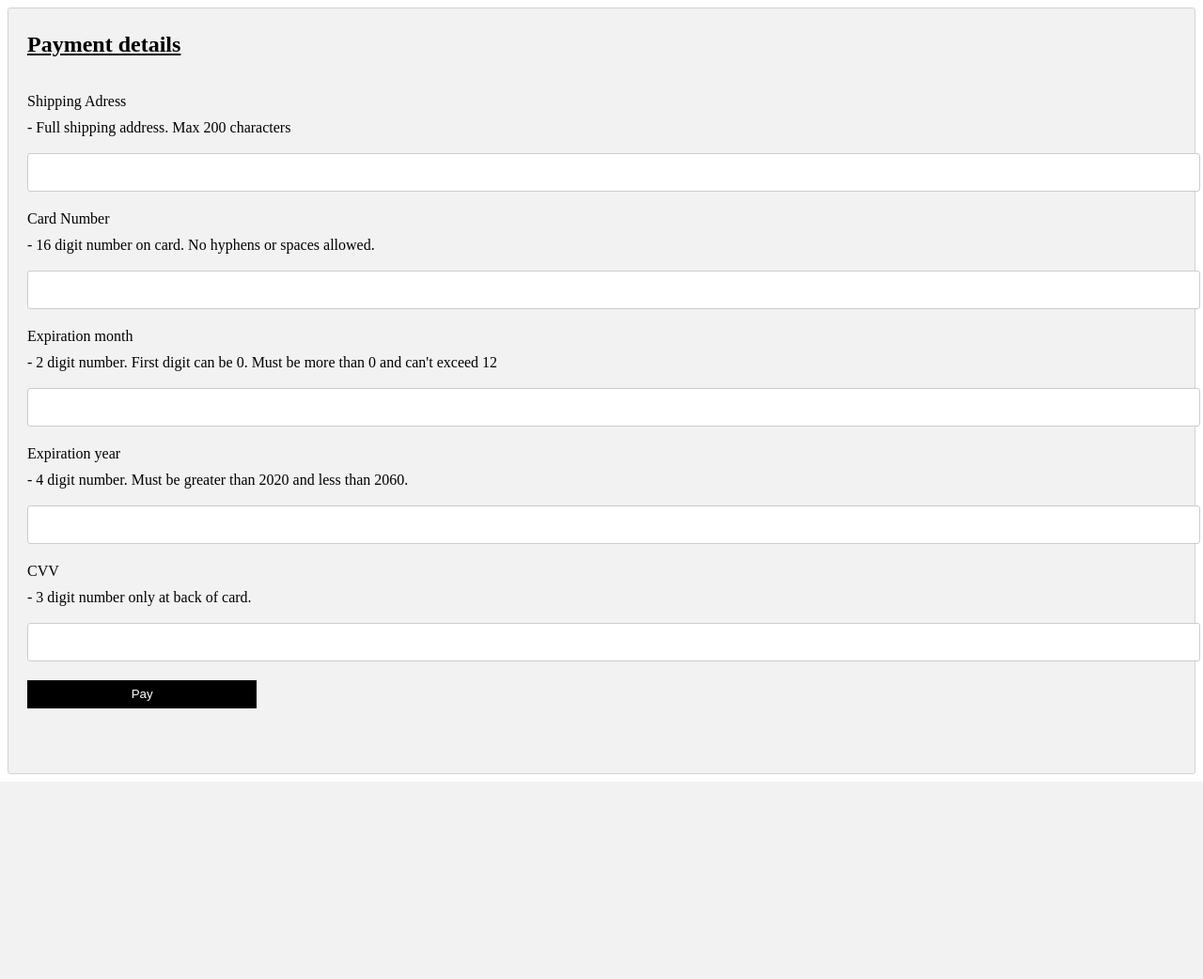
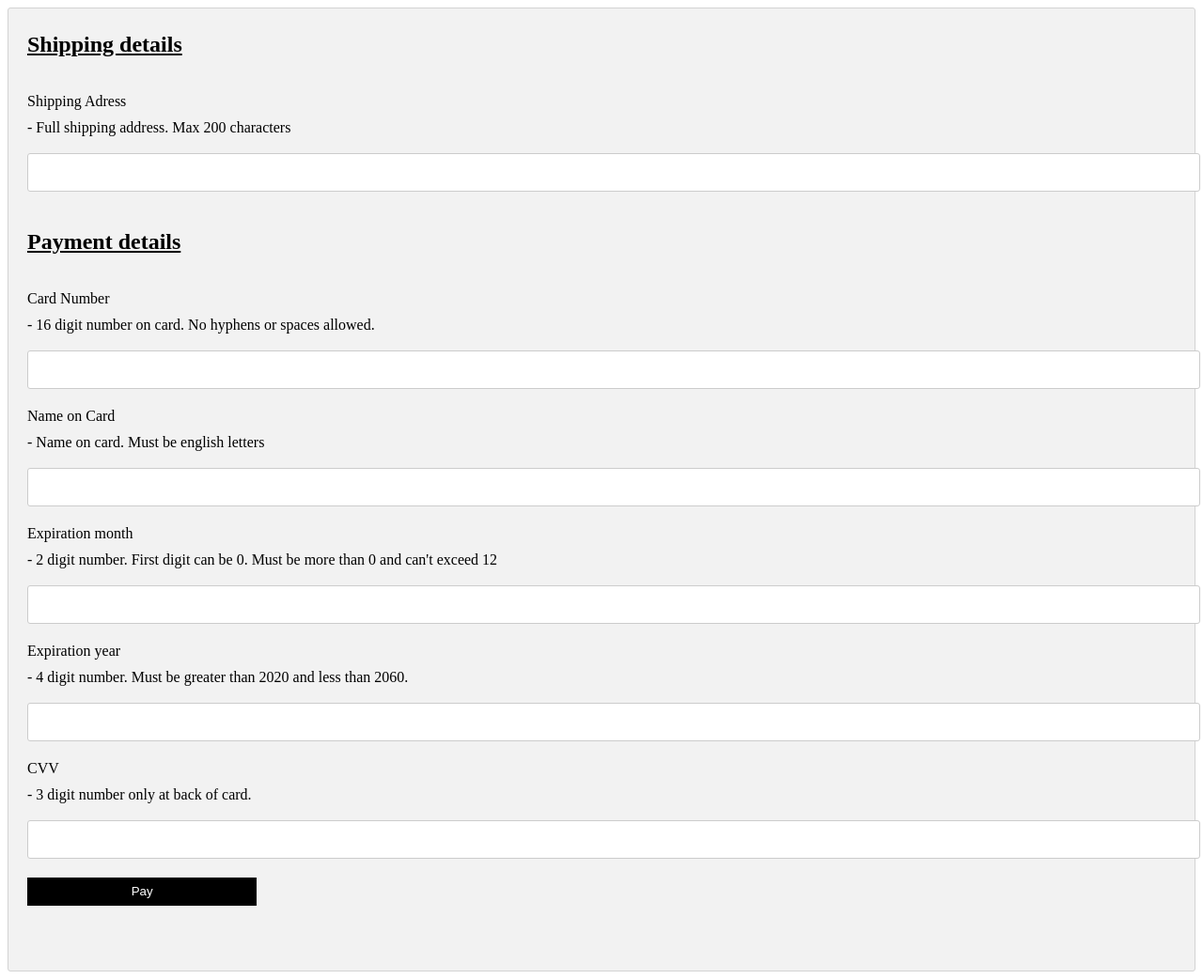
Before and after one commit to Revan0907/Cyberbox, a Flask app: page /checkout in a window 1280 px wide. Shown: the whole page at 94% size. Before the commit the page ends 832 px from the top, so only its background shows below. Run offline with Flask 2, Linux system fonts and the light colour scheme; a user stored in the database is signed in.

Commit message:
Added name on card field

```diff
--- a/website/forms.py
+++ b/website/forms.py
@@ -28,7 +28,8 @@ class LoginForm(FlaskForm):
     submit = SubmitField('Login')
 
 class PaymentForm(FlaskForm):
-    address = StringField('Shipping Adress', validators=[DataRequired(), Regexp('^.{1,200}$', message='Shipping Address must be below 200 characters.')])
+    address = StringField('Shipping Adress', validators=[DataRequired(), Regexp('^.{1,200}$', message='Shipping Address must be on or below 200 characters.')])
+    cardname = StringField('Name on Card',  validators=[DataRequired(), Regexp('^[a-zA-Z\s]*$', message='Name on Card must be english letters only')])
     cardnum = StringField('Card Number', validators=[DataRequired(), Regexp('^[0-9]{16}$', message='Card number must be 16 digits only')])
     expmonth = StringField('Expiration month', validators=[DataRequired(), Regexp('^(1[0-2]|[1-9]|0[1-9])$', message='Card expiration month must be a number between 1-12')])
     expyear = StringField('Expiration year', validators=[DataRequired(), Regexp('^(202[1-9]|20[3-5][0-9])$', message='Year must be a 4 digit number between 2021-2059')])
--- a/website/templates/payment.html
+++ b/website/templates/payment.html
@@ -7,11 +7,13 @@
   </head>
   <body>
     <div class="container">
-      <h2 class="producth2" style="text-decoration:underline">Payment details</h2>
+      <h2 class="producth2" style="text-decoration:underline">Shipping details</h2>
       <form method="post">
         {{ form.csrf_token }}
         <br> {{ form.address.label }} - Full shipping address. Max 200 characters <br> <br>{{form.address}}
+        <h2 class="producth2" style="text-decoration:underline">Payment details</h2>
         <br> {{ form.cardnum.label }} - 16 digit number on card. No hyphens or spaces allowed. <br> <br>{{form.cardnum}}
+        <br> {{ form.cardname.label }} - Name on card. Must be english letters <br> <br>{{form.cardname}}
         <br> {{ form.expmonth.label }} - 2 digit number. First digit can be 0. Must be more than 0 and can't exceed 12 <br> <br>{{form.expmonth}}
         <br> {{ form.expyear.label }} - 4 digit number. Must be greater than 2020 and less than 2060. <br><br>{{form.expyear}}
         <br> {{ form.cvv.label }} - 3 digit number only at back of card. <br><br> {{form.cvv}} <br>
```
